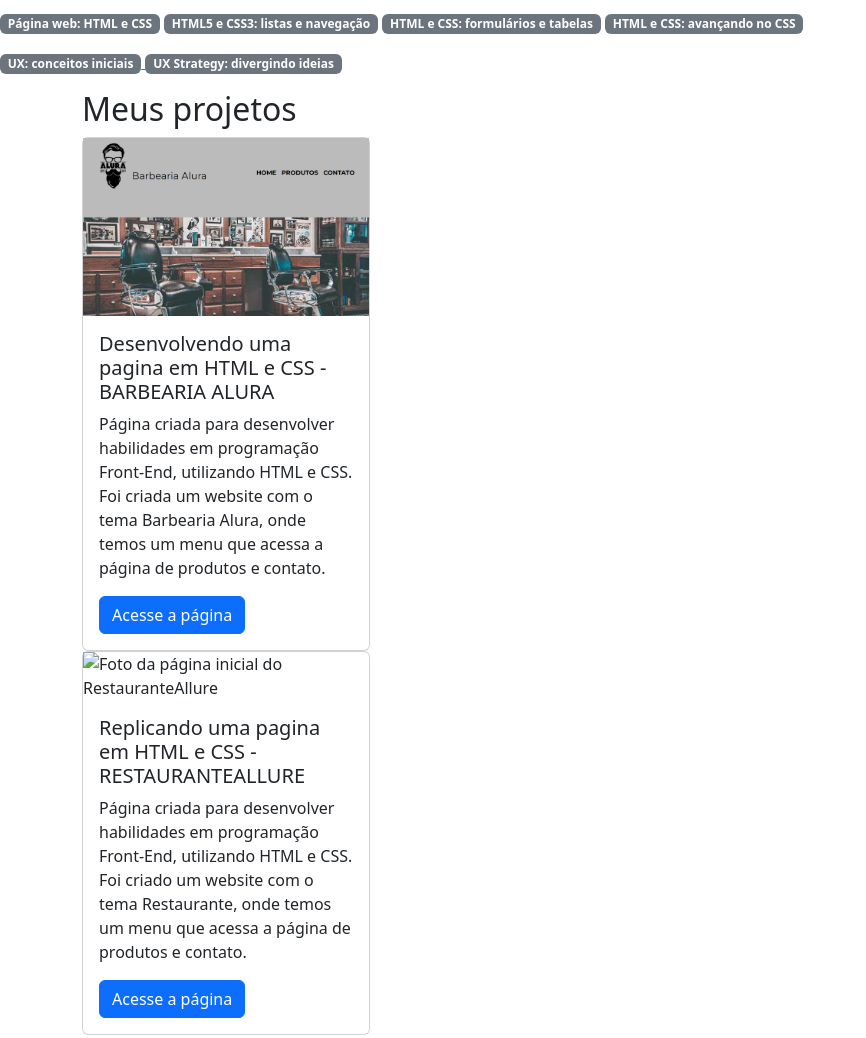
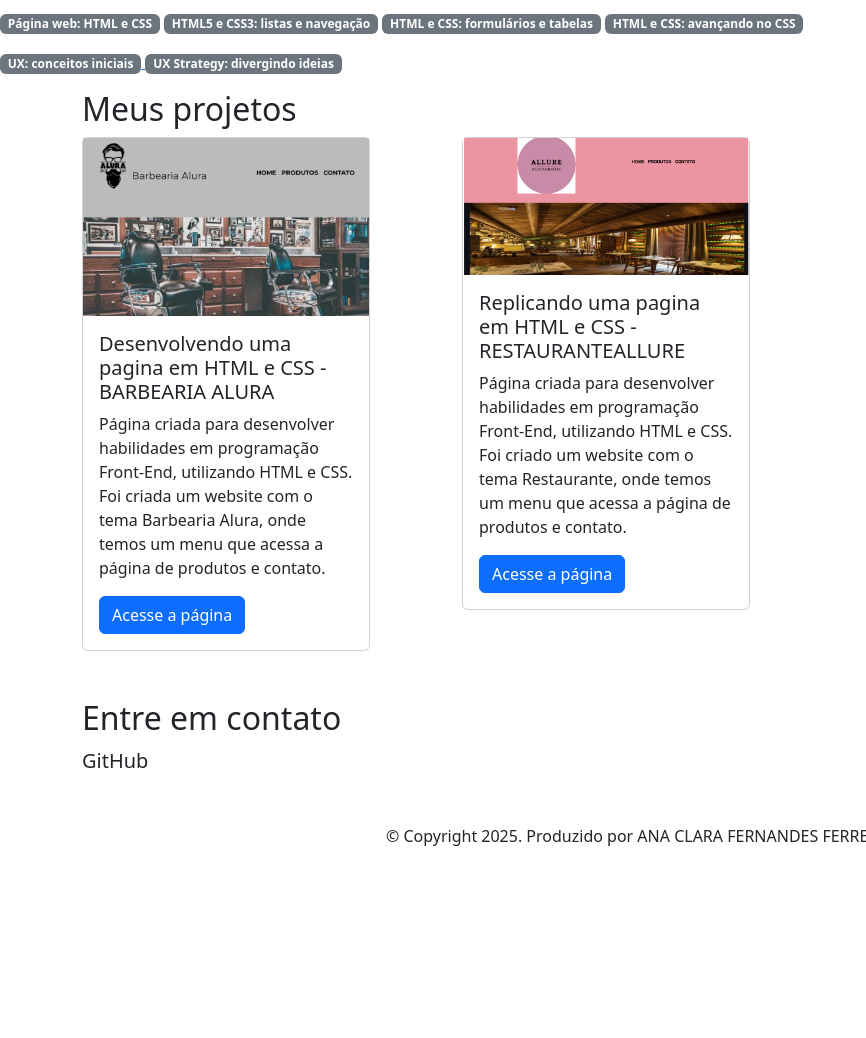
Before and after one commit to annacllr/portifolio, a plain HTML site: page index.html in a window 1280 px wide. Shown: the part 1060-2098 px from the top of the page, without its empty margins (0-866 px from the left). After the commit the page ends 2004 px from the top, so only its background shows below. Drawn offline with nearby package versions, Linux system fonts and the light colour scheme.

Commit message:
Projeto RestauranteAllure2

```diff
--- a/index.html
+++ b/index.html
@@ -59,8 +59,10 @@
                         <a href="https://github.com/annacllr/barbearia-alura" class="btn btn-primary">Acesse a página</a>
                     </div>
                 </div>
-                 <div class="card" style="width: 18rem;">
-                    <img src="img/" alt="Foto da página inicial do RestauranteAllure">
+          </div>
+          <div class="col-md-4">
+               <div class="card" style="width: 18rem;">
+                   <img src="img/RestauranteAllure.jpg" alt="Foto da página inicial do RestauranteAllure">
                     <div class="card-body">
                         <h5 class="card-title">Replicando uma pagina em HTML e CSS - RESTAURANTEALLURE</h5>
                         <p class="card-text">
```
Also changed, not shown: img/RestauranteAllure.jpg (added).
